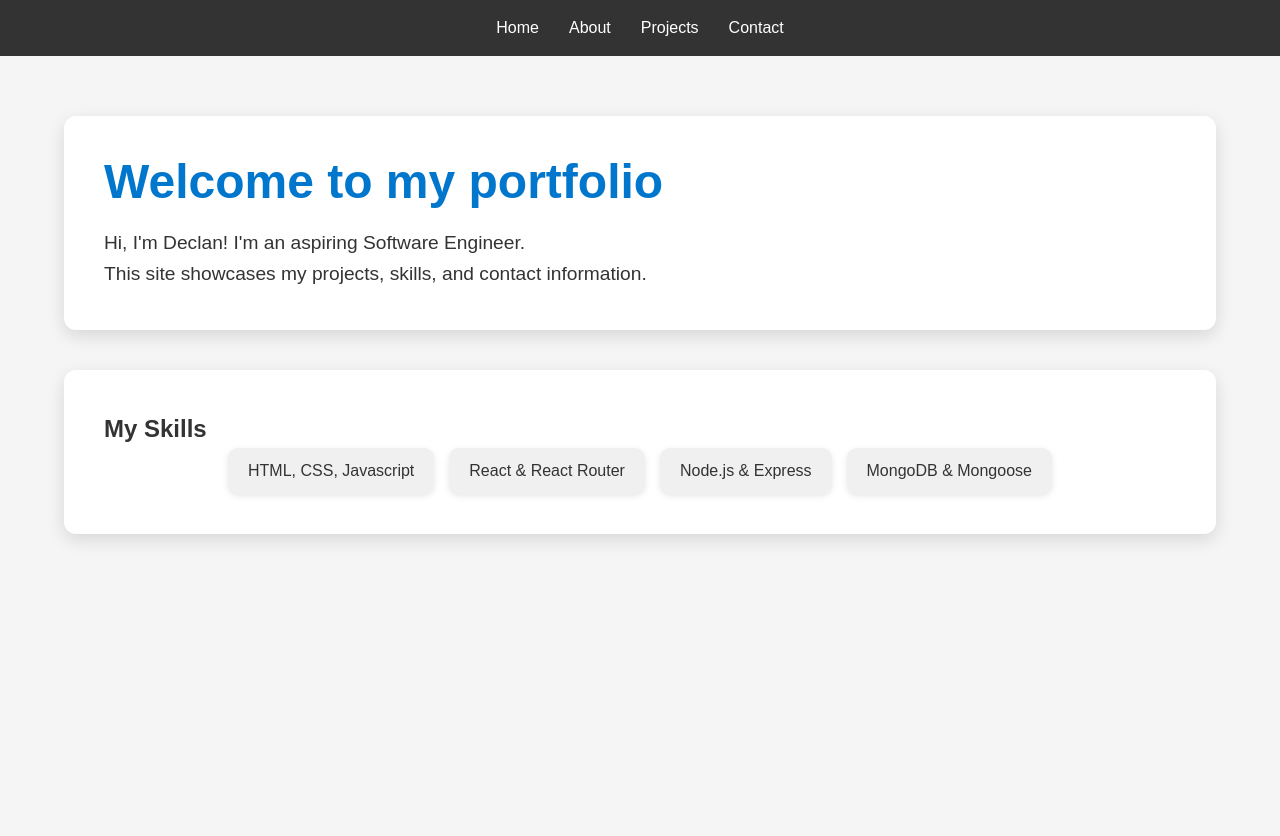
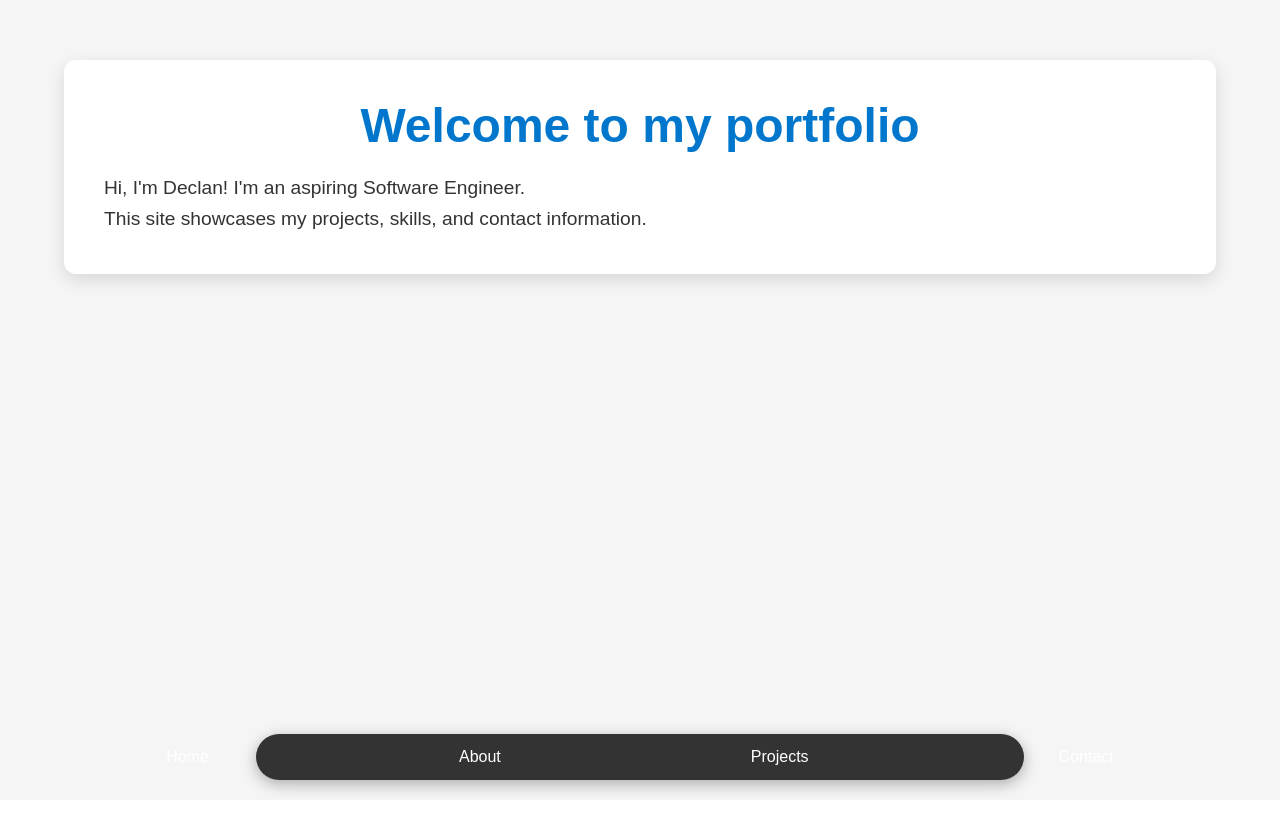
Before and after one commit to Delcan-f/Portfolio, a React (Vite) app: page / in a window 1280 px wide. Shown: the top 836 px of the page. After the commit the page ends 800 px from the top, so only its background shows below. Built offline with nearby package versions, Linux system fonts and the light colour scheme.

Commit message:
feat: altered design

```diff
--- a/src/pages/About.jsx
+++ b/src/pages/About.jsx
@@ -6,13 +6,17 @@ function About() {
       <section className="bio">
         <h1>About Me</h1>
         <p>
-          Hi, I'm Declan, an aspiring software engineer. I recently completed a Diploma of Web Development.
+          Hi, I'm Declan, an aspiring software engineer. I recently completed a Diploma of Web Development. Add note about seeing projects for details on skills/experience.
         </p>
       </section>
 
       <section className="experience">
         <h2>Skills & Experience</h2>
         <ul>
+          <li>Python & Pip</li>
+          <li>Javascript</li>
+          <li>CI/CD</li>
+          <li>Docker & Containerisation</li>
           <li>Front-end development with React and HTML/CSS</li>
           <li>Back-end development with Node.js and Express</li>
           <li>Database management with MongoDB and Mongoose</li>
--- a/src/pages/Home.jsx
+++ b/src/pages/Home.jsx
@@ -9,15 +9,21 @@ function Home() {
         <p>This site showcases my projects, skills, and contact information.</p>
       </section>
 
-      <section className="skills">
+      {/* <section className="skills">
         <h2>My Skills</h2>
         <ul>
-          <li>HTML, CSS, Javascript</li>
+          <li>HTML</li>
+          <li>CSS</li>
+          <li>Python & Pip</li>
+          <li>Javascript</li>
           <li>React & React Router</li>
           <li>Node.js & Express</li>
           <li>MongoDB & Mongoose</li>
+          <li>Git & GitHub</li>
+          <li>CI/CD</li>
+          <li>Docker & Containerisation</li>
         </ul>
-      </section>
+      </section> */}
     </div>
   );
 }
--- a/src/styles/Home.css
+++ b/src/styles/Home.css
@@ -20,6 +20,7 @@
 .page h1 {
   color: #0077cc;
   margin-bottom: 20px;
+  text-align: center;
 }
 
 .skills ul, .experience ul, .projects-grid, .contact-links {
--- a/src/styles/Navbar.css
+++ b/src/styles/Navbar.css
@@ -1,18 +1,19 @@
 nav {
-  width: 100vw;
+  position: fixed;
+  width: 60%;
+  bottom: 20px;
+  left: 50%;
+  transform: translateX(-50%);
   background: #333;
   color: white;
-  padding: 15px 5%;
+  padding: 10px 30px;
+  border-radius: 25px;
   display: flex;
   justify-content: center;
-  position: sticky;
-  top: 0;
+  gap: 30px;
   z-index: 100;
-}
-
-nav .nav-links {
-  display: flex;
-  gap: 30px;
+  box-shadow: 0 4px 15px rgba(0, 0, 0, 0.3);
+  transition: background 0.3s ease;
 }
 
 nav a {
@@ -20,7 +21,7 @@ nav a {
   text-decoration: none;
   font-weight: 500;
   position: relative;
-  transition: color 0.2s ease;
+  transition: color 0.3s ease;
 }
 
 nav a:hover {
@@ -34,7 +35,7 @@ nav a::after {
   height: 2px;
   background: #00aaff;
   left: 0;
-  bottom: -3px;
+  bottom: -4px;
   transition: width 0.3s ease;
 }
 
@@ -42,9 +43,16 @@ nav a:hover::after {
   width: 100%;
 }
 
+.nav-links {
+  display: flex;
+  justify-content: center;
+  align-items: center;
+  gap: 250px;
+}
+
 @media (max-width: 768px) {
-  nav .nav-links {
-    flex-direction: column;
+  nav {
     gap: 15px;
+    padding: 10px 20px;
   }
 }
```
